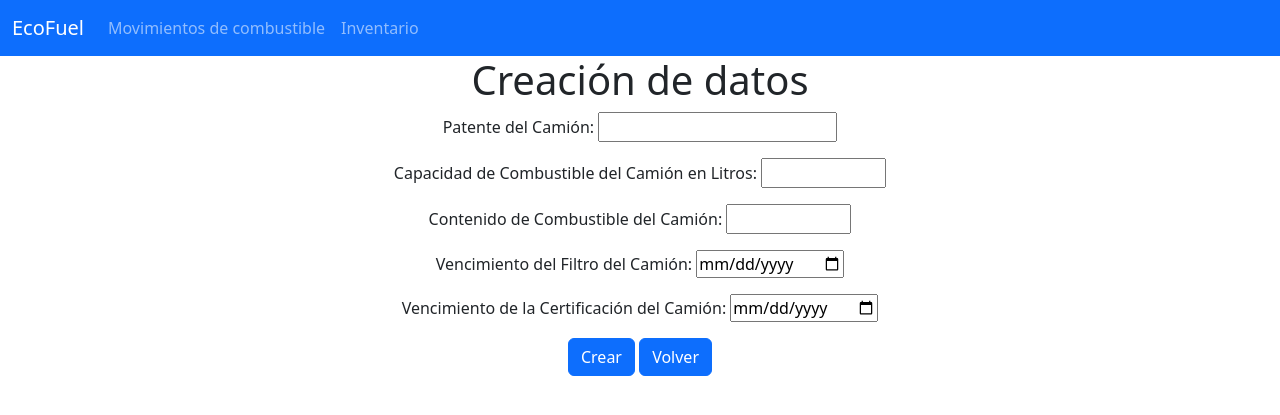
After one commit to dgreylingjory/TuPrimeraPagina-Greyling, a Django app: page /control_combustible/creardatos/crearcamion/ in a window 1280 px wide. The commit adds this page. Shown: the top 415 px of the page. Run offline with Django 5.2, Linux system fonts and the light colour scheme.

Commit message:
implement forms, views and template to add classes to defined models

```diff
--- a/control_combustible/forms.py
+++ b/control_combustible/forms.py
@@ -1,5 +1,5 @@
 from django import forms
-from .models import * ##para poder usar listas para seleccionar valores en los
+from .models import *
 
 ##============================ FORMULARIO CREACION DE VALE ==============================
 class ValeCombustibleForm(forms.Form):
@@ -41,3 +41,75 @@ class ValeCombustibleVerForm(forms.Form):
     numero_vale = forms.IntegerField(
         required=True,
         )
+
+##============================ FORMULARIO CREACION DATOS ================================
+class ModeloForm(forms.Form):
+    nombre_modelo = forms.CharField(
+        required=True,
+        label='Modelo de la Aeronave',
+        max_length=10,
+        empty_value='Ingrese un modelo')
+    capacidad_modelo = forms.IntegerField(
+        required=True,
+        label='Capacidad de Combustible del Modelo en Litros',
+        max_value=999999,
+        min_value=1)
+
+class AeronaveForm(forms.Form):
+    modelo = forms.ModelChoiceField(
+        queryset=ModeloHelicoptero.objects.all(),
+        label='Modelo de la Aeronave',
+        empty_label="Seleccione un modelo",
+        )
+    capacidad = forms.IntegerField(
+        required=True,
+        label='Capacidad de Combustible de la Aeronave en Litros',
+        max_value=999999,
+        min_value=1)
+    matricula = forms.CharField(
+        required=True,
+        label='Matrícula de la Aeronave',
+        max_length=6,
+        empty_value='Ingrese una matrícula')
+
+class CamionForm(forms.Form):
+    patente = forms.CharField(
+        required=True,
+        label='Patente del Camión',
+        max_length=6,
+        empty_value='Ingrese una patente')
+    capacidad = forms.IntegerField(
+        required=True,
+        label='Capacidad de Combustible del Camión en Litros',
+        max_value=999999,
+        min_value=1)
+    contenido = forms.IntegerField(
+        required=True,
+        label='Contenido de Combustible del Camión',
+        max_value=999999,
+        min_value=1)
+    vencimiento_filtro = forms.DateField(
+        required=True,
+        label='Vencimiento del Filtro del Camión',
+        widget=forms.DateInput(attrs={'type': 'date'}))
+    vencimiento_certificacion = forms.DateField(
+        required=True,
+        label='Vencimiento de la Certificación del Camión',
+        widget=forms.DateInput(attrs={'type': 'date'}))
+
+class UsuarioForm(forms.Form):
+    nombre = forms.CharField(
+        required=True,
+        label='Nombre del Usuario',
+        max_length=50,
+        empty_value='Ingrese nombre')
+    apellido = forms.CharField(
+        required=True,
+        label='Apellido del Usuario',
+        max_length=50,
+        empty_value='Ingrese apellido')
+    email = forms.EmailField(
+        required=True,
+        label='Email del Usuario',
+        max_length=50,
+        empty_value='Ingrese email')
--- /dev/null
+++ b/control_combustible/templates/control_combustible/crear_clase.html
@@ -0,0 +1,27 @@
+{% extends 'main/base.html' %}
+
+{% block title %}
+    Crear datos - EcoFuel
+{% endblock %}
+
+{% block content %}
+    <h1 class="text-center">
+        Creación de datos
+    </h1>
+
+    <div class="text-center">
+        <form method="post">
+            {% csrf_token %}
+            {{ form.as_p }}
+            <div>
+                <a>
+                    <button type="submit" class="btn btn-primary">Crear</button>
+                </a>
+                <a href="{% url 'crear_datos' %}">
+                    <button type="button" class="btn btn-primary">Volver</button>
+                </a>
+            </div>
+    </div>
+
+
+{% endblock %}
--- a/control_combustible/templates/control_combustible/herencia_html_vacio.html
+++ b/control_combustible/templates/control_combustible/herencia_html_vacio.html
@@ -12,7 +12,7 @@
     </h1>
 
     <div>
-        contenido
+        Seleccione la clase de dato que quiere crear.
     </div>
 
 
--- a/control_combustible/templates/control_combustible/index.html
+++ b/control_combustible/templates/control_combustible/index.html
@@ -21,10 +21,10 @@
           <a class="col" href="{% url 'ver_vales' %}">
             Ver vales de combustible
           </a>
-          <a class="col">
-            Lorem ipsum
+          <a class="col" href="{% url 'crear_datos' %}">
+            Añadir datos
           </a>
         </div>
-      </div>
     </div>
+
 {% endblock %}
--- a/control_combustible/templates/control_combustible/vale_combustible_ver.html
+++ b/control_combustible/templates/control_combustible/vale_combustible_ver.html
@@ -5,11 +5,11 @@
 {% endblock %}
 
 {% block content %}
-    <h1>
+    <h1 class="text-center">
         Ver Vales
     </h1>
 
-    <div>
+    <div class="text-center">
         <form method="get" action="{% url 'ver_vales' %}">
             {{ form.as_p }}
             <button type="submit" class="btn btn-primary">Buscar</button>
--- a/control_combustible/urls.py
+++ b/control_combustible/urls.py
@@ -7,4 +7,9 @@ urlpatterns = [
     path('', views.index, name='index'), ##pagina inicio app
     path('crearvale/', views.vale_combustible, name='crear_vale'), ##formulario para crear vale
     path('vervales/', views.ver_vales, name='ver_vales'), ##ver vales
+    path('creardatos/', views.crear_clases_home, name='crear_datos'), ##crear datos
+    path('creardatos/crearusuario/', views.crear_usuario, name='crear_usuario'), ##crear usuario
+    path('creardatos/crearaeronave/', views.crear_aeronave, name='crear_aeronave'), ##crear aeronave
+    path('creardatos/crearcamion/', views.crear_camion, name='crear_camion'), ##crear camion
+    path('creardatos/crearmodelo/', views.crear_modelo, name='crear_modelo'), ##crear modelo
 ]
--- a/control_combustible/views.py
+++ b/control_combustible/views.py
@@ -61,3 +61,137 @@ def ver_vales(request):
     else:
         form = ValeCombustibleVerForm()
     return render(request, 'control_combustible/vale_combustible_ver.html', {'form': form})
+
+##=============================== CREAR DATOS ======================================
+def crear_clases_home(request):
+    return render(request, 'control_combustible/crear_clases_home.html')
+
+def crear_modelo(request):
+    if request.method == 'POST': ##misma filosofia que vale_combustible
+        form = ModeloForm(request.POST)
+        if form.is_valid():
+            nombre_modelo = form.cleaned_data['nombre_modelo']
+            capacidad_modelo = form.cleaned_data['capacidad_modelo']
+
+            modelo = ModeloHelicoptero(
+                nombre_modelo=nombre_modelo,
+                capacidad_modelo=capacidad_modelo
+            )
+            modelo.save()
+
+            return render(request, 'control_combustible/crear_clase_respuesta.html', {
+                'form': form,
+                'mensaje': 'Modelo guardado correctamente',
+                'modelo': modelo,
+            })
+
+    ## para metodo GET
+    else:
+        form = ModeloForm()
+        nombre_modelo = request.GET.get('nombre_modelo', None)
+        if nombre_modelo:
+            resultado = ModeloHelicoptero.objects.filter(nombre_modelo=nombre_modelo)
+            return render(
+                request,
+                'control_combustible/crear_clase_respuesta.html',
+                {'resultado': resultado, 'form': form}
+            )
+
+
+    return render(request, 'control_combustible/crear_clase.html', {'form': form})
+##views que siguen usan misma filosofia que crear_modelo
+
+def crear_aeronave(request):
+    if request.method == 'POST':
+        form = AeronaveForm(request.POST)
+        if form.is_valid():
+            modelo = form.cleaned_data['modelo']
+            capacidad = form.cleaned_data['capacidad']
+            matricula = form.cleaned_data['matricula']
+
+            aeronave = Aeronave(
+                modelo=modelo,
+                capacidad=capacidad,
+                matricula=matricula
+            )
+            aeronave.save()
+
+            return render(request, 'control_combustible/crear_clase_respuesta.html', {
+                'form': form,
+                'mensaje': 'Aeronave guardada correctamente',
+                'aeronave': aeronave  # Pass the created 'aeronave' instance
+            })
+
+        else:
+            # If the form is invalid, render the same form with error messages
+            return render(request, 'control_combustible/crear_clase.html', {'form': form})
+
+    else:
+        form = AeronaveForm()
+
+    return render(request, 'control_combustible/crear_clase.html', {'form': form})
+
+def crear_camion(request):
+    if request.method == 'POST':
+        form = CamionForm(request.POST)
+        if form.is_valid():
+            patente = form.cleaned_data['patente']
+            capacidad = form.cleaned_data['capacidad']
+            contenido = form.cleaned_data['contenido']
+            vencimiento_filtro = form.cleaned_data['vencimiento_filtro']
+            vencimiento_certificacion = form.cleaned_data['vencimiento_certificacion']
+
+            camion = Camion(
+                patente=patente,
+                capacidad=capacidad,
+                contenido=contenido,
+                vencimiento_filtro=vencimiento_filtro,
+                vencimiento_certificacion=vencimiento_certificacion
+            )
+            camion.save()
+
+            return render(request, 'control_combustible/crear_clase_respuesta.html', {
+                'form': form,
+                'mensaje': 'Camión guardado correctamente',
+                'camion': camion  # Pass the created 'camion' instance
+            })
+
+        else:
+            # If the form is invalid, render the same form with error messages
+            return render(request, 'control_combustible/crear_clase.html', {'form': form})
+
+    else:
+        form = CamionForm()
+
+    return render(request, 'control_combustible/crear_clase.html', {'form': form})
+
+def crear_usuario(request):
+    if request.method == 'POST':
+        form = UsuarioForm(request.POST)
+        if form.is_valid():
+            nombre = form.cleaned_data['nombre']
+            apellido = form.cleaned_data['apellido']
+            email = form.cleaned_data['email']
+
+            usuario = Usuario(
+                nombre=nombre,
+                apellido=apellido,
+                email=email
+            )
+            usuario.save()
+
+            # Pass the created instance to the template
+            return render(request, 'control_combustible/crear_clase_respuesta.html', {
+                'form': form,
+                'mensaje': 'Usuario guardado correctamente',
+                'usuario': usuario  # Pass the created 'usuario' instance
+            })
+        else:
+            # Handle form errors if form is not valid
+            return render(request, 'control_combustible/crear_clase.html', {'form': form})
+
+    else:
+        # Handle GET request
+        form = UsuarioForm()
+
+    return render(request, 'control_combustible/crear_clase.html', {'form': form})
```
Also changed, not shown: control_combustible/models.py (+8 -0 lines), control_combustible/templates/control_combustible/crear_clase_respuesta.html (added, +65 -0 lines), control_combustible/templates/control_combustible/crear_clases_home.html (added, +33 -0 lines).
